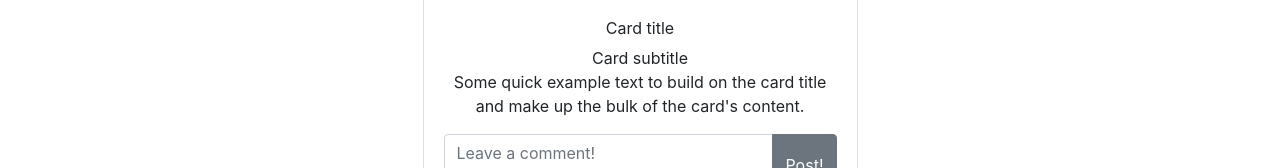
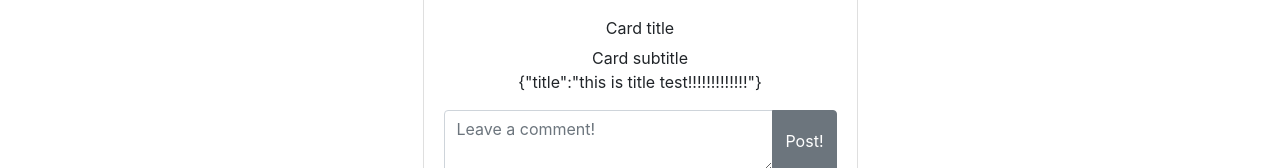
Before and after one commit to ybekele/FriendZone_front_end, a React (Create React App) app: page / in a window 1280 px wide. Shown: the part 456-624 px from the top of the page. Built offline with nearby package versions, Linux system fonts and the light colour scheme; no server answers.

Commit message:
works but not ideally

```diff
--- a/src/Homepage.js
+++ b/src/Homepage.js
@@ -16,11 +16,25 @@ class Homepage extends Component{
     constructor(props) {
         super(props);
         this.toggle = this.toggle.bind(this);
-        this.state = { collapse: false };
+        this.get_posts = this.get_posts.bind(this);
+        this.state = { collapse: false, posts: [] };
+        // this.get_posts();
     }
 
 
     global_state = this.props.author_state;
+
+    render_post(i){
+        if (this.state.posts.length == 0){
+            console.log("before get posts")
+            return <Post value={{"title": "this is title test!!!!!!!!!!!!!"}}/>
+
+        } else{
+            console.log("pass actual post")
+            return <Post value={this.state.posts[i]}/>
+        }
+    }
+
     send_post(){
 
         var data = {
@@ -66,6 +80,7 @@ class Homepage extends Component{
           .then(res => res.json())
           .then(response => {
             console.log('Success:', JSON.stringify(response));
+            this.setState({posts: response});
             if (response.hasOwnProperty("token")){
                 this.setState({login:true, token: response["token"]});
                 console.log(this.props.author_state.token);
@@ -196,11 +211,11 @@ class Homepage extends Component{
 
                     <h4>Your available posts:</h4>
 
-                    <Button id='get_posts' size='sm' color="primary" onClick={this.get_posts()} style={{ marginBottom: '1rem' }}>Get Posts</Button>
+                    <Button id='get_posts' size='sm' color="primary" onClick={this.get_posts} style={{ marginBottom: '1rem' }}>Get Posts</Button>
                     <Button id='get_stream' size='sm' color="primary" onClick={this.get_events} style={{ marginBottom: '1rem' }}>Get Git Events</Button>
                     <Col sm="6">
                         <div>
-                            <Post />
+                            {this.render_post(0)}
                             <Post />
                             <Post />
                             <Post />
--- a/src/Post.js
+++ b/src/Post.js
@@ -2,15 +2,23 @@ import React, { Component } from 'react';
 import { CardImg, CardSubtitle, CustomInput, InputGroup, InputGroupAddon, Input, Form, FormGroup, Collapse, Card, CardBody, Button, CardTitle, CardText, Row, Col } from 'reactstrap';
 
 class Post extends Component{
+    constructor(props) {
+        super(props);
+
+    }
 
     render(){
+        // if (this.props.value["title"] !== 'undefined'){
+        //     console.log(this.props.value);
+        // }
+        console.log(this.props.value);
         return (
             <Card>
                 <CardImg top width="100%" src="https://placeholdit.imgix.net/~text?txtsize=33&txt=318%C3%97180&w=318&h=180" alt="Card image cap" />
                 <CardBody>
                 <CardTitle>Card title</CardTitle>
                 <CardSubtitle>Card subtitle</CardSubtitle>
-                <CardText>Some quick example text to build on the card title and make up the bulk of the card's content.</CardText>
+                <CardText>{JSON.stringify(this.props.value)}</CardText>
                 <Form>
                     <InputGroup>
                         <Input type="textarea" name="text" id="exampleText" placeholder="Leave a comment!" />
```
